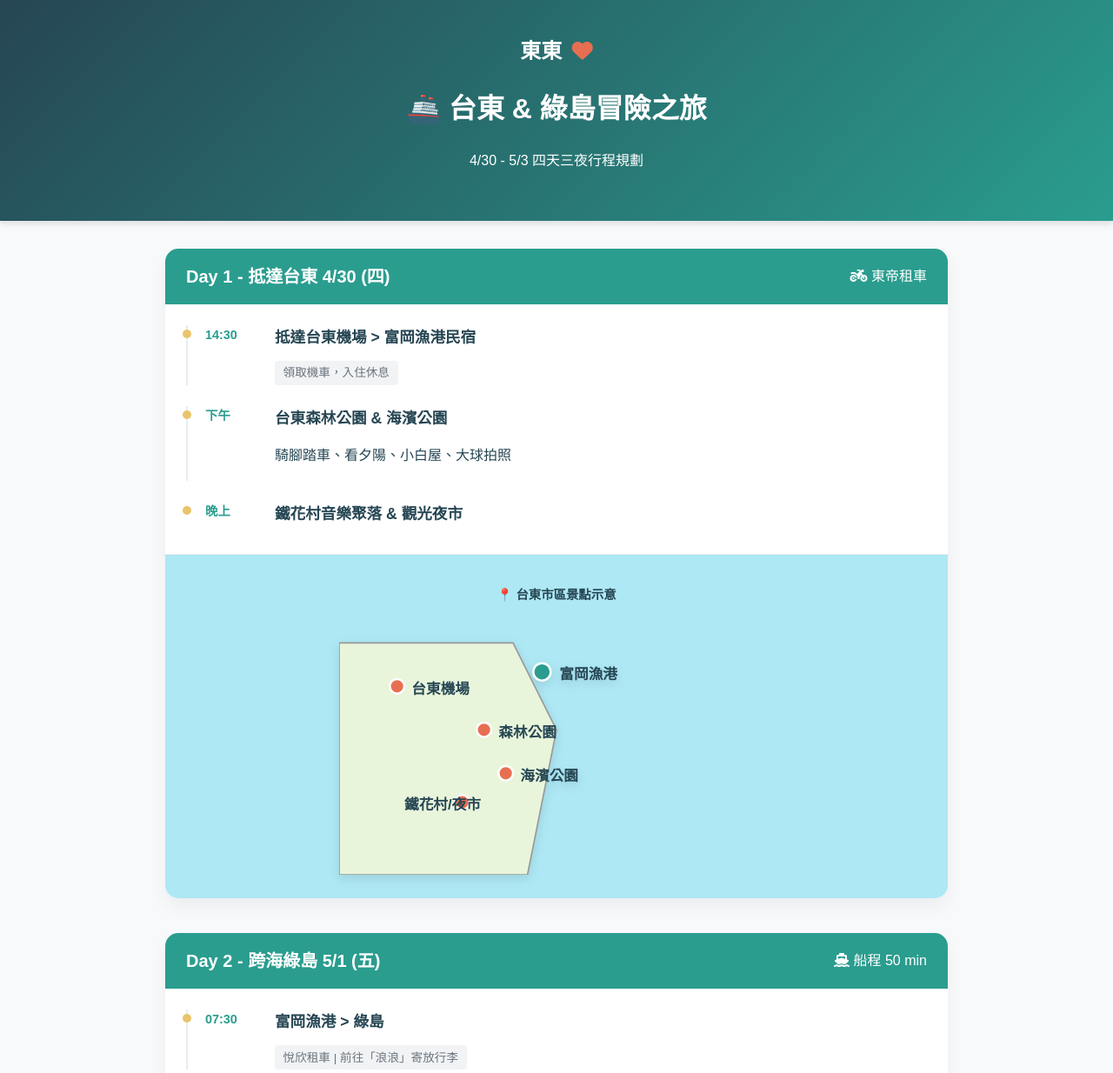
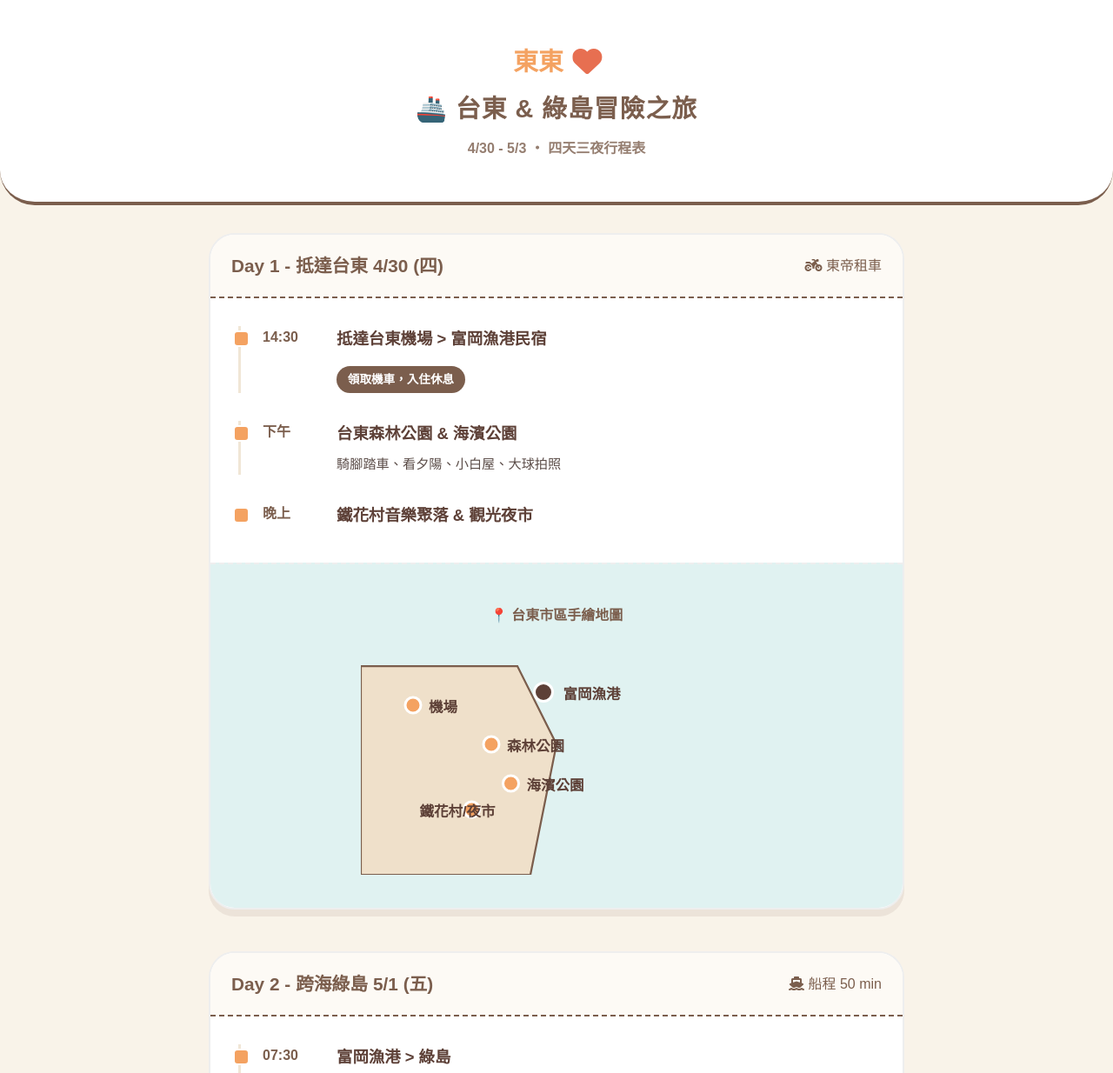
Before and after one commit to zz0285inforce/island, a plain HTML site: page index.html in a window 1280 px wide. Shown: the top 1234 px of the page at 87% size. Drawn offline with Linux system fonts and the light colour scheme.

Commit message:
Update color index.html

```diff
--- a/index.html
+++ b/index.html
@@ -3,139 +3,161 @@
 <head>
     <meta charset="UTF-8">
     <meta name="viewport" content="width=device-width, initial-scale=1.0">
-    <title>台東 & 綠島 四天三夜行程</title>
+    <title>東東的台東綠島冒險 - Dinotaeng Style</title>
     <link href="https://cdnjs.cloudflare.com/ajax/libs/font-awesome/6.0.0/css/all.min.css" rel="stylesheet">
     <style>
         :root {
-            --primary: #2a9d8f;
-            --secondary: #264653;
-            --accent: #e9c46a;
-            --bg: #f8f9fa;
-            --card-bg: #ffffff;
-            --map-water: #ade8f4;
-            --map-land: #e9f5db;
+            /* Dinotaeng 經典配色：焦糖棕、奶油米、棉花糖白 */
+            --primary: #7b5e4d;      /* 經典 Quokka 棕 */
+            --secondary: #5d4037;    /* 深咖啡 */
+            --accent: #f4a261;       /* 烤橘色 */
+            --bg: #f9f3e9;           /* 奶油米色底 */
+            --card-bg: #ffffff;      /* 純白卡片 */
+            --map-water: #e0f2f1;    /* 淺粉藍水域 */
+            --map-land: #efe0ca;     /* 燕麥色陸地 */
+            --text: #4a3a35;
         }
 
         body {
-            font-family: 'PingFang TC', 'Microsoft JhengHei', sans-serif;
+            font-family: 'PingFang TC', 'Quicksand', 'Microsoft JhengHei', sans-serif;
             background-color: var(--bg);
-            color: var(--secondary);
+            color: var(--text);
             margin: 0;
             line-height: 1.6;
         }
 
         header {
-            background: linear-gradient(135deg, var(--secondary), var(--primary));
-            color: white;
-            padding: 2.5rem 1rem;
+            background-color: var(--card-bg);
+            border-bottom: 4px solid var(--primary);
+            color: var(--primary);
+            padding: 3rem 1rem;
             text-align: center;
-            box-shadow: 0 4px 6px rgba(0,0,0,0.1);
+            /* 模擬手繪邊框的感覺 */
+            border-radius: 0 0 40px 40px;
         }
 
         .user-tag {
-            font-size: 1.5rem;
-            font-weight: bold;
+            font-size: 1.8rem;
+            font-weight: 800;
             margin-bottom: 0.5rem;
             display: block;
+            color: var(--accent);
         }
 
         .heart-icon {
             color: #e76f51;
             margin-left: 5px;
+            display: inline-block;
+            animation: pulse 1.5s infinite;
         }
 
+        @keyframes pulse {
+            0% { transform: scale(1); }
+            50% { transform: scale(1.2); }
+            100% { transform: scale(1); }
+        }
+
+        h1 { margin: 0; font-size: 1.8rem; letter-spacing: 1px; }
+        header p { margin: 10px 0 0; font-weight: bold; opacity: 0.8; }
+
         .container {
-            max-width: 900px;
+            max-width: 800px;
             margin: 2rem auto;
             padding: 0 1rem;
         }
 
         .day-section {
-            margin-bottom: 2.5rem;
+            margin-bottom: 3rem;
             background: var(--card-bg);
-            border-radius: 15px;
+            border-radius: 30px; /* 超圓潤邊角 */
             overflow: hidden;
-            box-shadow: 0 10px 20px rgba(0,0,0,0.05);
+            box-shadow: 0 8px 0px rgba(123, 94, 77, 0.1); /* 扁平化陰影 */
+            border: 2px solid #eee;
         }
 
         .day-header {
-            background-color: var(--primary);
-            color: white;
-            padding: 1rem 1.5rem;
+            background-color: #fdfaf5;
+            border-bottom: 2px dashed var(--primary);
+            color: var(--primary);
+            padding: 1.2rem 1.5rem;
             display: flex;
             justify-content: space-between;
             align-items: center;
         }
 
-        .day-header h2 { margin: 0; font-size: 1.25rem; }
+        .day-header h2 { margin: 0; font-size: 1.3rem; font-weight: 900; }
 
         .timeline {
-            padding: 1.5rem;
+            padding: 2rem;
             position: relative;
         }
 
         .event {
             display: flex;
-            margin-bottom: 1.5rem;
+            margin-bottom: 2rem;
             position: relative;
-            padding-left: 20px;
-            border-left: 2px solid #e9ecef;
+            padding-left: 25px;
+            border-left: 3px solid #f0e6d6;
         }
 
-        .event:last-child { margin-bottom: 0; border-left: 2px solid transparent; }
+        .event:last-child { margin-bottom: 0; border-left: 3px solid transparent; }
 
+        /* 棉花糖風格的點點 */
         .event::before {
             content: '';
             position: absolute;
-            left: -6px;
+            left: -9px;
             top: 5px;
-            width: 10px;
-            height: 10px;
+            width: 15px;
+            height: 15px;
             background-color: var(--accent);
-            border-radius: 50%;
+            border-radius: 5px; /* 方圓形狀 */
+            border: 2px solid #fff;
         }
 
         .time {
-            min-width: 80px;
-            font-weight: bold;
+            min-width: 85px;
+            font-weight: 900;
             color: var(--primary);
-            font-size: 0.9rem;
+            font-size: 1rem;
         }
 
         .details { flex-grow: 1; }
-        .details h3 { margin: 0 0 0.5rem 0; font-size: 1.1rem; }
+        .details h3 { margin: 0 0 0.5rem 0; font-size: 1.15rem; color: var(--secondary); }
+        .details p { margin: 0; font-size: 0.95rem; opacity: 0.9; }
 
         .note {
             font-size: 0.85rem;
-            color: #6c757d;
-            background: #f1f3f5;
-            padding: 0.2rem 0.6rem;
-            border-radius: 4px;
+            color: #fff;
+            background: var(--primary); /* 改為深棕色標籤 */
+            padding: 0.3rem 0.8rem;
+            border-radius: 20px;
             display: inline-block;
-            margin-top: 5px;
+            margin-top: 8px;
+            font-weight: bold;
         }
 
-        /* SVG Map Styling */
+        /* SVG Map Styling - Dinotaeng Palette */
         .map-wrapper {
             background-color: var(--map-water);
-            padding: 20px;
+            padding: 30px 20px;
             text-align: center;
-            border-top: 1px solid #eee;
+            border-top: 2px dashed #eee;
         }
         .map-svg {
             width: 100%;
-            max-width: 500px;
+            max-width: 450px;
             height: auto;
-            filter: drop-shadow(0 4px 6px rgba(0,0,0,0.1));
         }
-        .land { fill: var(--map-land); stroke: #999; stroke-width: 1; }
-        .spot { fill: #e76f51; stroke: #fff; stroke-width: 1.5; }
-        .label { font-size: 10px; font-weight: bold; fill: var(--secondary); }
-        .path-line { fill: none; stroke: var(--accent); stroke-width: 2; stroke-dasharray: 4; }
+        .land { fill: var(--map-land); stroke: var(--primary); stroke-width: 1.5; }
+        .spot { fill: var(--accent); stroke: #fff; stroke-width: 2; }
+        .label { font-size: 11px; font-weight: 900; fill: var(--secondary); }
+        .path-line { fill: none; stroke: var(--primary); stroke-width: 2; stroke-dasharray: 6; opacity: 0.3; }
 
         @media (max-width: 600px) {
-            .event { flex-direction: column; }
-            .time { margin-bottom: 0.3rem; }
+            .event { flex-direction: column; padding-left: 20px; }
+            .time { margin-bottom: 0.4rem; font-size: 1.1rem; }
+            .user-tag { font-size: 1.5rem; }
         }
     </style>
 </head>
@@ -144,7 +166,7 @@
 <header>
     <span class="user-tag">東東 <i class="fas fa-heart heart-icon"></i></span>
     <h1>🚢 台東 & 綠島冒險之旅</h1>
-    <p>4/30 - 5/3 四天三夜行程規劃</p>
+    <p>4/30 - 5/3 ‧ 四天三夜行程表</p>
 </header>
 
 <div class="container">
@@ -178,14 +200,14 @@
         </div>
 
         <div class="map-wrapper">
-            <p style="margin-bottom: 10px; font-weight: bold; font-size: 0.9rem;">📍 台東市區景點示意</p>
+            <p style="margin-bottom: 15px; font-weight: 900; font-size: 1rem; color: var(--primary);">📍 台東市區手繪地圖</p>
             <svg class="map-svg" viewBox="0 0 300 180">
                 <path d="M0,20 L120,20 L150,80 L130,180 L0,180 Z" class="land" />
-                <circle cx="40" cy="50" r="5" class="spot"/> <text x="50" y="55" class="label">台東機場</text>
-                <circle cx="100" cy="80" r="5" class="spot"/> <text x="110" y="85" class="label">森林公園</text>
-                <circle cx="115" cy="110" r="5" class="spot"/> <text x="125" y="115" class="label">海濱公園</text>
-                <circle cx="85" cy="130" r="5" class="spot"/> <text x="45" y="135" class="label">鐵花村/夜市</text>
-                <circle cx="140" cy="40" r="6" class="spot" style="fill: #2a9d8f;"/> <text x="152" y="45" class="label">富岡漁港</text>
+                <circle cx="40" cy="50" r="6" class="spot"/> <text x="52" y="55" class="label">機場</text>
+                <circle cx="100" cy="80" r="6" class="spot"/> <text x="112" y="85" class="label">森林公園</text>
+                <circle cx="115" cy="110" r="6" class="spot"/> <text x="127" y="115" class="label">海濱公園</text>
+                <circle cx="85" cy="130" r="6" class="spot"/> <text x="45" y="135" class="label">鐵花村/夜市</text>
+                <circle cx="140" cy="40" r="7" class="spot" style="fill: var(--secondary);"/> <text x="155" y="45" class="label">富岡漁港</text>
             </svg>
         </div>
     </div>
@@ -200,7 +222,7 @@
                 <div class="time">07:30</div>
                 <div class="details">
                     <h3>富岡漁港 > 綠島</h3>
-                    <span class="note">悅欣租車 | 前往「浪浪」寄放行李</span>
+                    <span class="note">悅欣租車 | 前往「浪浪」寄放</span>
                 </div>
             </div>
             <div class="event">
@@ -215,7 +237,6 @@
                 <div class="details">
                     <h3>石朗潛水區</h3>
                     <p>浮潛/潛水體驗（看海底郵筒）</p>
-                    <span class="note">替代方案：玻璃船</span>
                 </div>
             </div>
             <div class="event">
@@ -228,16 +249,16 @@
         </div>
 
         <div class="map-wrapper">
-            <p style="margin-bottom: 10px; font-weight: bold; font-size: 0.9rem;">📍 綠島環島景點示意</p>
+            <p style="margin-bottom: 15px; font-weight: 900; font-size: 1rem; color: var(--primary);">📍 綠島環島手繪地圖</p>
             <svg class="map-svg" viewBox="0 0 300 200">
-                <path d="M150,20 Q220,30 230,100 Q220,170 150,185 Q80,170 70,100 Q80,30 150,20" fill="#c7e5c7" stroke="#5a5" stroke-width="2"/>
+                <path d="M150,20 Q220,30 230,100 Q220,170 150,185 Q80,170 70,100 Q80,30 150,20" class="land" style="fill: #e8f5e9;"/>
                 <path d="M150,30 Q210,40 220,100 Q210,160 150,175 Q90,160 80,100 Q90,40 150,30" class="path-line" />
-                <circle cx="110" cy="40" r="4" class="spot"/> <text x="115" y="35" class="label">燈塔</text>
-                <circle cx="80" cy="95" r="4" class="spot" style="fill: #264653;"/> <text x="35" y="100" class="label">南寮碼頭</text>
-                <circle cx="95" cy="140" r="4" class="spot"/> <text x="45" y="155" class="label">石朗(潛水)</text>
-                <circle cx="215" cy="95" r="4" class="spot"/> <text x="222" y="100" class="label">小長城</text>
-                <circle cx="190" cy="165" r="4" class="spot"/> <text x="195" y="180" class="label">朝日溫泉</text>
-                <circle cx="140" cy="175" r="4" class="spot"/> <text x="110" y="195" class="label">大白沙</text>
+                <circle cx="110" cy="40" r="5" class="spot"/> <text x="118" y="35" class="label">燈塔</text>
+                <circle cx="80" cy="95" r="5" class="spot" style="fill: var(--secondary);"/> <text x="35" y="100" class="label">南寮碼頭</text>
+                <circle cx="95" cy="140" r="5" class="spot"/> <text x="45" y="155" class="label">石朗(潛水)</text>
+                <circle cx="215" cy="95" r="5" class="spot"/> <text x="225" y="100" class="label">小長城</text>
+                <circle cx="190" cy="165" r="5" class="spot"/> <text x="195" y="182" class="label">朝日溫泉</text>
+                <circle cx="140" cy="175" r="5" class="spot"/> <text x="110" y="195" class="label">大白沙</text>
             </svg>
         </div>
     </div>
```
